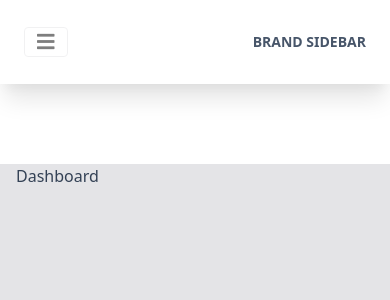
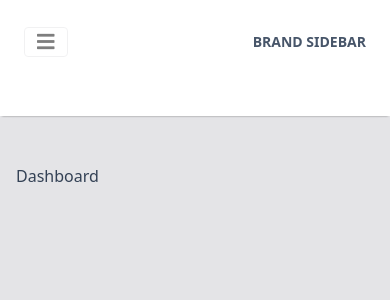
Before and after one commit to Sene68/nextjs-tailwind-layout, a Next.js app: page /sidebar in a window 390 px wide. Shown: the top 300 px of the page. Built offline with nearby package versions, Linux system fonts and the light colour scheme.

Commit message:
navbar 하단 shadow 추가

```diff
--- a/components/navbar/BrandNavbar.js
+++ b/components/navbar/BrandNavbar.js
@@ -4,7 +4,7 @@ export default function BrandNavbar() {
   return (
     <>
       {/* Navbar */}
-      <nav className="absolute top-0 left-0 w-full z-10 bg-transparent md:flex-row md:flex-nowrap md:justify-start flex items-center p-4">
+      <nav className="absolute top-0 left-0 w-full z-10 bg-transparent md:flex-row md:flex-nowrap md:justify-start flex items-center p-4 bg-white shadow-b">
         <div className="w-full mx-autp items-center flex justify-between md:flex-nowrap flex-wrap md:px-10 px-4">
           {/* Form */}
           <form className="md:flex hidden flex-row flex-wrap items-center mr-3">
--- a/layouts/BrandSidebarLightHeader.js
+++ b/layouts/BrandSidebarLightHeader.js
@@ -9,7 +9,7 @@ export default function BrandSidebarLightHeader({ children }) {
   return (
     <>
       <BrandSidebar />
-      <div className="relative md:ml-64">
+      <div className="relative md:ml-64 bg-gray-200">
         <BrandNavbar />
         <div className="relative pb-32 pt-12"></div>
         <div className="mx-auto w-full -m-24">
```
Also changed, not shown: styles/tailwind.css.
